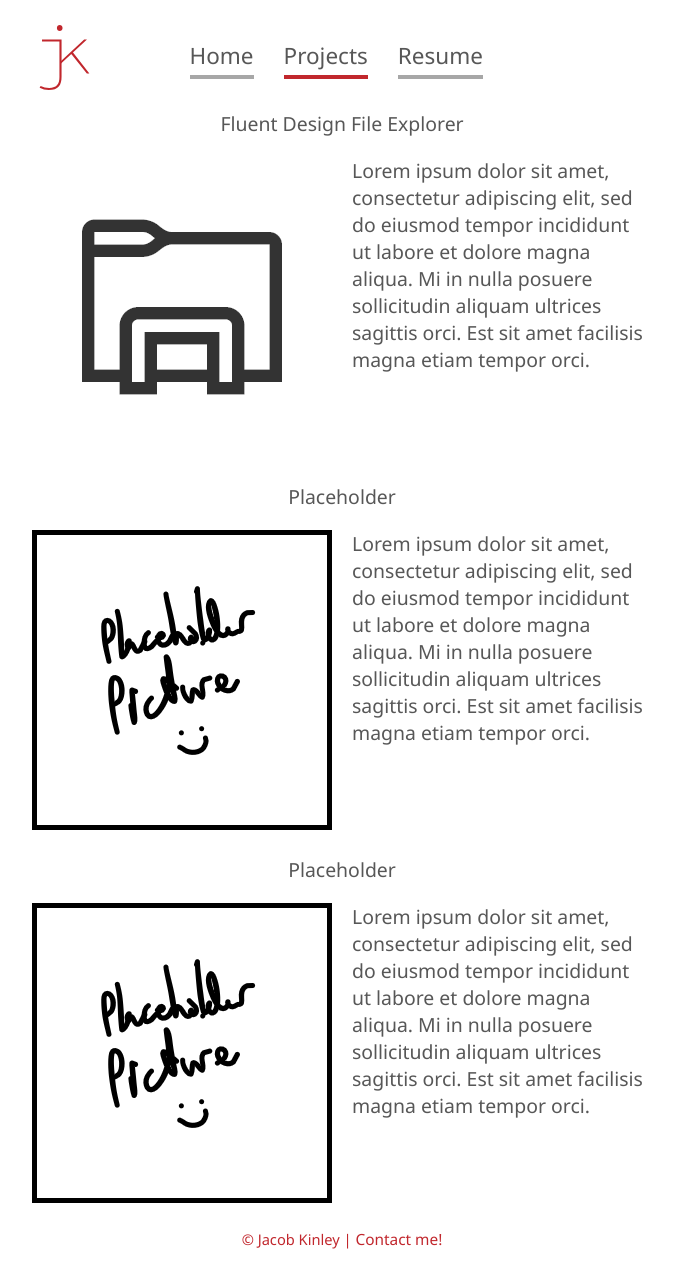
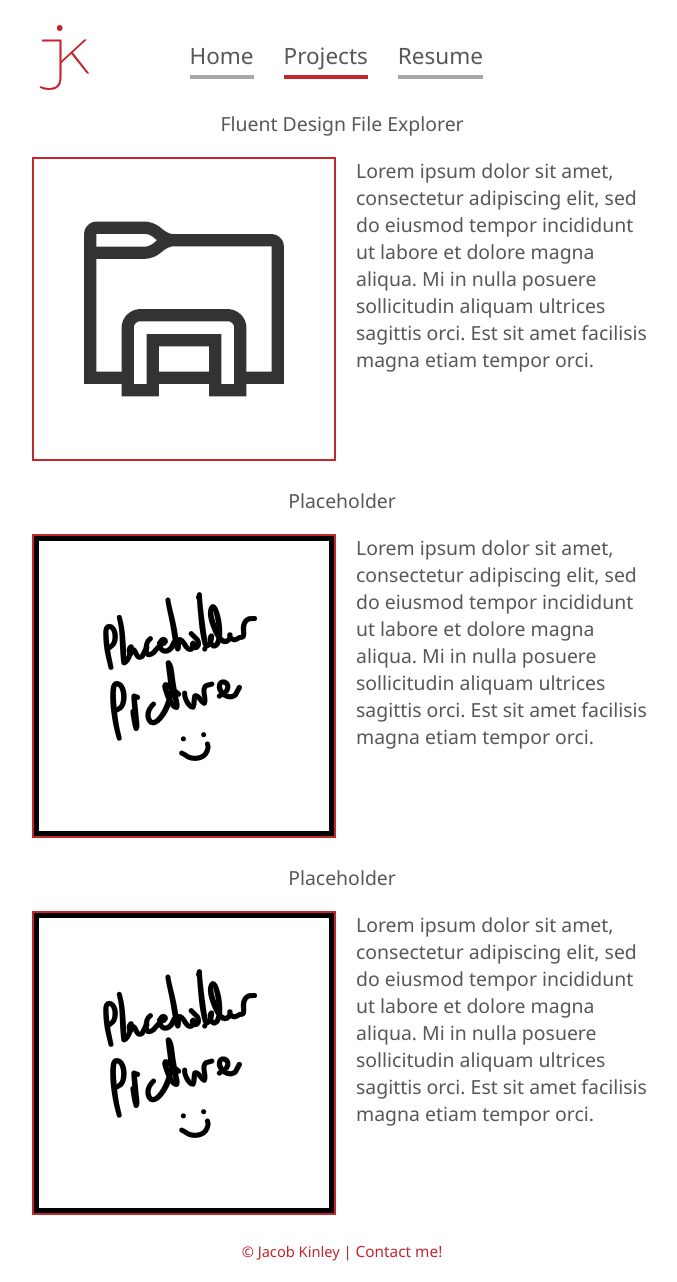
Before and after one commit to ReissFreiheit/ReissFreiheit.github.io, a PHP site: page /projects.html in a window 1280 px wide. Shown: the whole page, without its empty margins (298-975 px from the left). Before the commit the page ends 1249 px from the top, so only its background shows below. Run offline with PHP 8.4, Linux system fonts and the light colour scheme.

Commit message:
Fixed image borders

```diff
--- a/assets/css/style.css
+++ b/assets/css/style.css
@@ -131,6 +131,7 @@ main iframe {
     grid-area: photo;
     width: 300px;
     margin: 0 auto;
+    border: 2px solid #C1272D;
 }
 
 #about {
@@ -181,6 +182,7 @@ main iframe {
     grid-area: p1image;
     width: 300px;
     margin: 0 auto;
+    border: 2px solid #C1272D;
 }
 
 #p2title {
@@ -193,6 +195,7 @@ main iframe {
     grid-area: p2image;
     width: 300px;
     margin: 0 auto;
+    border: 2px solid #C1272D;
 }
 
 #p3title {
@@ -205,6 +208,7 @@ main iframe {
     grid-area: p3image;
     width: 300px;
     margin: 0 auto;
+    border: 2px solid #C1272D;
 }
 
 /* Footer */
```
